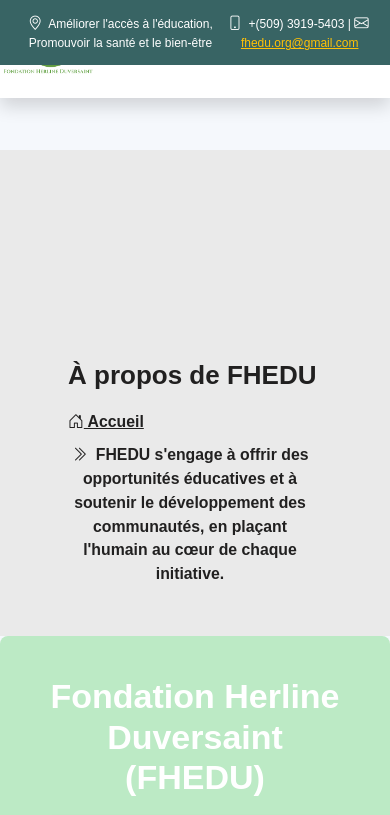
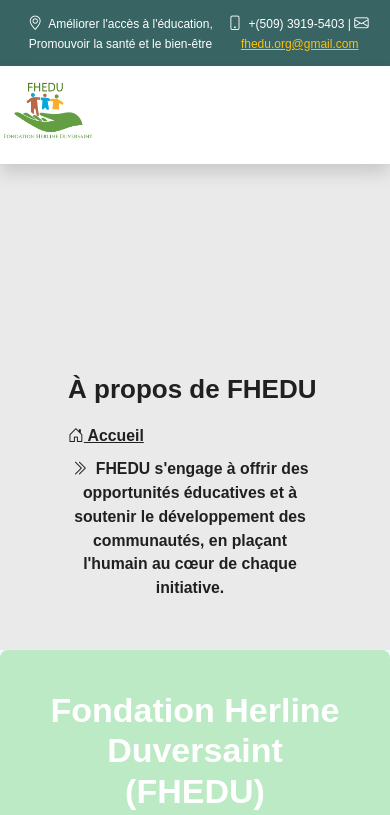
Before and after one commit to Nathabijou/FHEDU, a plain HTML site: page about.html in a window 390 px wide. Shown: the top 815 px of the page. Drawn offline with nearby package versions, Linux system fonts and the light colour scheme.

```diff
--- a/about.html
+++ b/about.html
@@ -58,7 +58,7 @@
     </div>
 
 
-    <nav class="navbar navbar-expand-lg navbar-dark shadow custom-navbar fixed-top">
+    <nav class="navbar navbar-expand-lg navbar-dark shadow custom-navbar">
         <div class="container d-flex justify-content-between">
             <!-- Logo à gauche -->
             <a class="navbar-brand" href="index.html">
@@ -71,7 +71,8 @@
             </button>
 
             <!-- Menu de navigation centré avec les éléments espacés -->
-            <div class="collapse navbar-collapse justify-content-center" id="navbarNav">
+             <!-- Menu de navigation centré avec les éléments espacés -->
+             <div class="collapse navbar-collapse justify-content-center" id="navbarNav">
                 <ul class="navbar-nav">
                     <li class="nav-item"><a class="nav-link" href="index.html">Accueil</a></li>
                     <li class="nav-item"><a class="nav-link" href="about.html">À Propos</a></li>
@@ -95,7 +96,6 @@
                     <li class="nav-item"><a class="nav-link" href="contact.html">Contact</a></li>
                 </ul>
             </div>
-
         </div>
     </nav>
 
--- a/assets/css/style.css
+++ b/assets/css/style.css
@@ -1287,112 +1287,6 @@
 
 /* titre bienvenue */
 
-/*pin*/
-
-/* Réinitialisation de la marge et du padding, et ajustement de la hauteur */
-html, body {
-  height: 100%;
-  margin: 0;
-  padding: 0;
-  font-family: "Aptos Display", serif;
-  font-size: 14px; /* Taille de base pour les grands écrans */
-  width: 100%;
-}
-
-
-/* Si l'écran est petit (mobile, tablette, etc.) */
-@media (max-width: 767px) {
-  html, body {
-    font-size: 17px; /* Augmente la taille de la police sur les petits écrans */
-  }
-}
-
-/* Barre d'information en haut */
-.top-info {
-  background-color: #007BFF; /* Couleur d'arrière-plan de la top-info */
-  padding: 10px 0; /* Ajuste l'espacement interne */
-  z-index: 1031;
-  position: fixed;
-  top: 0;
-  left: 0;
-  width: 100%;
-  display: flex;
-  justify-content: space-between;
-  align-items: center;
-  padding: 10px 20px;
-}
-
-/* Navbar principale juste en dessous de la top-info */
-.custom-navbar {
-  background-color: #343a40; /* Couleur de fond de la navbar */
-  position: fixed;
-  top: 24px; /* Déplace la navbar juste en dessous de la top-info */
-  left: 0;
-  width: 100%;
-  z-index: 1030; /* La navbar doit être juste sous la top-info */
-  padding: 0.5rem 1rem;
-}
-
-/* Le corps du site commence sous les barres fixes */
-body {
-  margin: 0;
-  padding-top: 90px; /* Ajuste l'espace pour les barres fixes */
-  background-color: #f8f9fa; /* Fond différent pour le corps */
-  position: relative;
-  min-height: 100vh; /* S'assure que le corps occupe tout l'espace vertical */
-}
-
-/* Responsive : Ajustements pour les petits écrans */
-@media (max-width: 768px) {
-  .top-info {
-    background-color: #007BFF; /* Couleur d'arrière-plan de la top-info */
-    padding: 10px 0; /* Ajuste l'espacement interne */
-    z-index: 1031;
-    position: fixed;
-    height: 65px;
-    top: 0px;;
-    left: 0;
-    width: 100%;
-    display: flex;
-    justify-content: space-between;
-    align-items: center;
-    padding: 10px 20px;
-  }
-
-
-  .custom-navbar {
-    background-color: #343a40; /* Couleur de fond de la navbar */
-    position: fixed;
-    top: calc(10px + 20px + 24px); /* Déplace la navbar juste en dessous de la top-info */
-    left: 0;
-    width: 100%;
-    z-index: 1030; /* La navbar doit être juste sous la top-info */
-    padding: 0.5rem 1rem;
-  }
-
-  body {
-    padding-top: 150px; /* 80px + 56px */
-  }
-
-  .custom-navbar .navbar-toggler {
-    border-color: #fff;
-  }
-}
-
-/* 📱 CORRECTION pour iPad Mini / petits écrans avec hauteur importante */
-@media screen and (max-width: 768px) and (min-height: 1024px) {
-  body {
-    padding-top: 125px; /* ajusté avec 70px de top-info + 55px de navbar */
-  }
-
-  .top-info {
-    height: 70px;
-  }
-
-  .custom-navbar {
-    top: 70px;
-  }
-}
 
 
 /* Styles de base pour la navbar */
@@ -1607,6 +1501,24 @@
   font-style: normal;
 }
 
+html, body {
+  height: 100%;
+  margin: 0;
+  padding: 0;
+  font-family: "Aptos Display", serif;
+  font-size: 14px; /* Taille de base pour les grands écrans */
+  width: 100%;
+  font-family: "Aptos Display", serif;
+  font-size: 0.9375rem;
+}
+
+@media (max-width: 767px) {
+  html, body {
+    font-size: 17px;
+  }
+}
+
+
 
 p {
   margin-bottom: 0px;
```
Also changed, not shown: index.html (+2 -2 lines).
